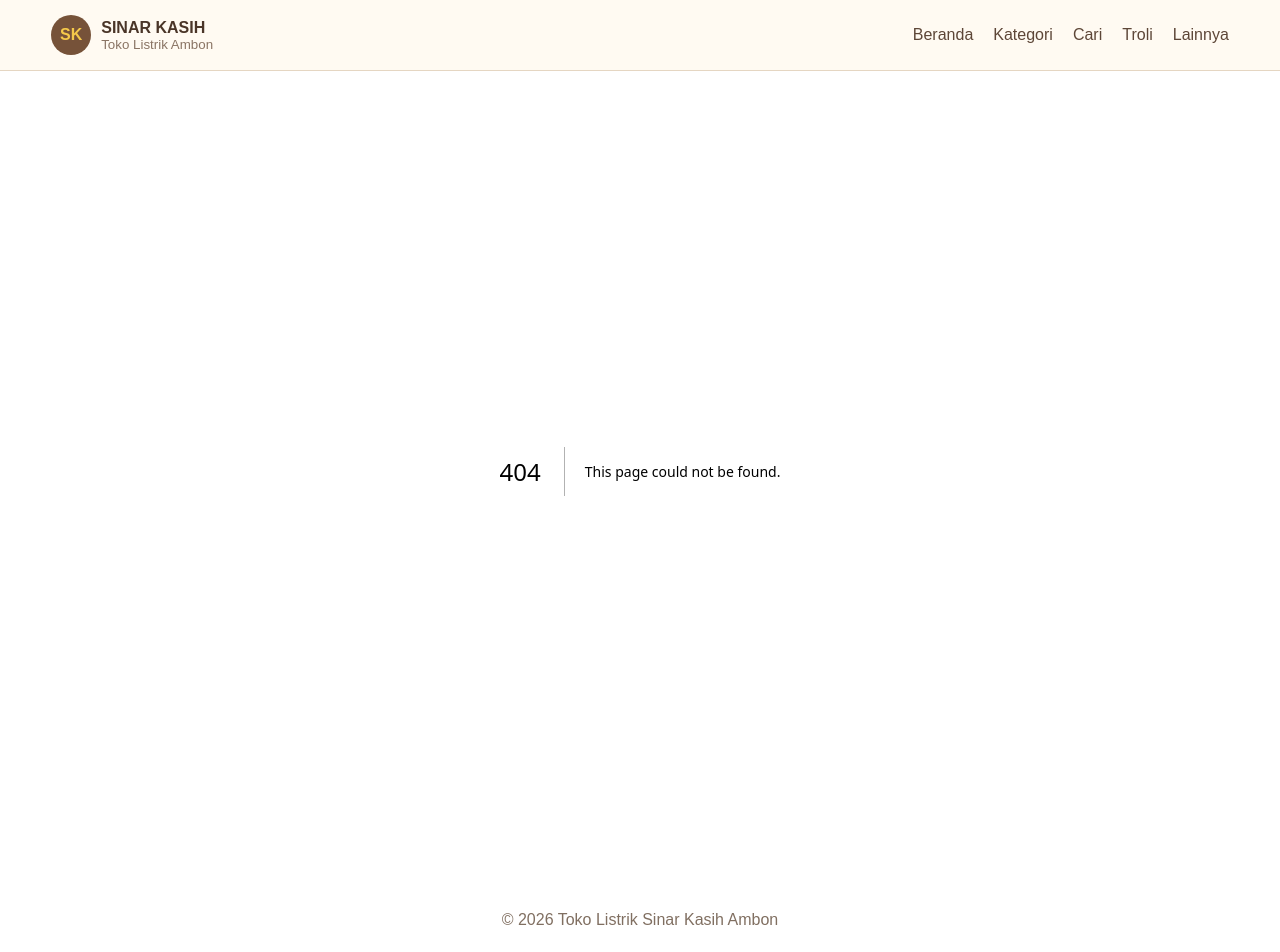
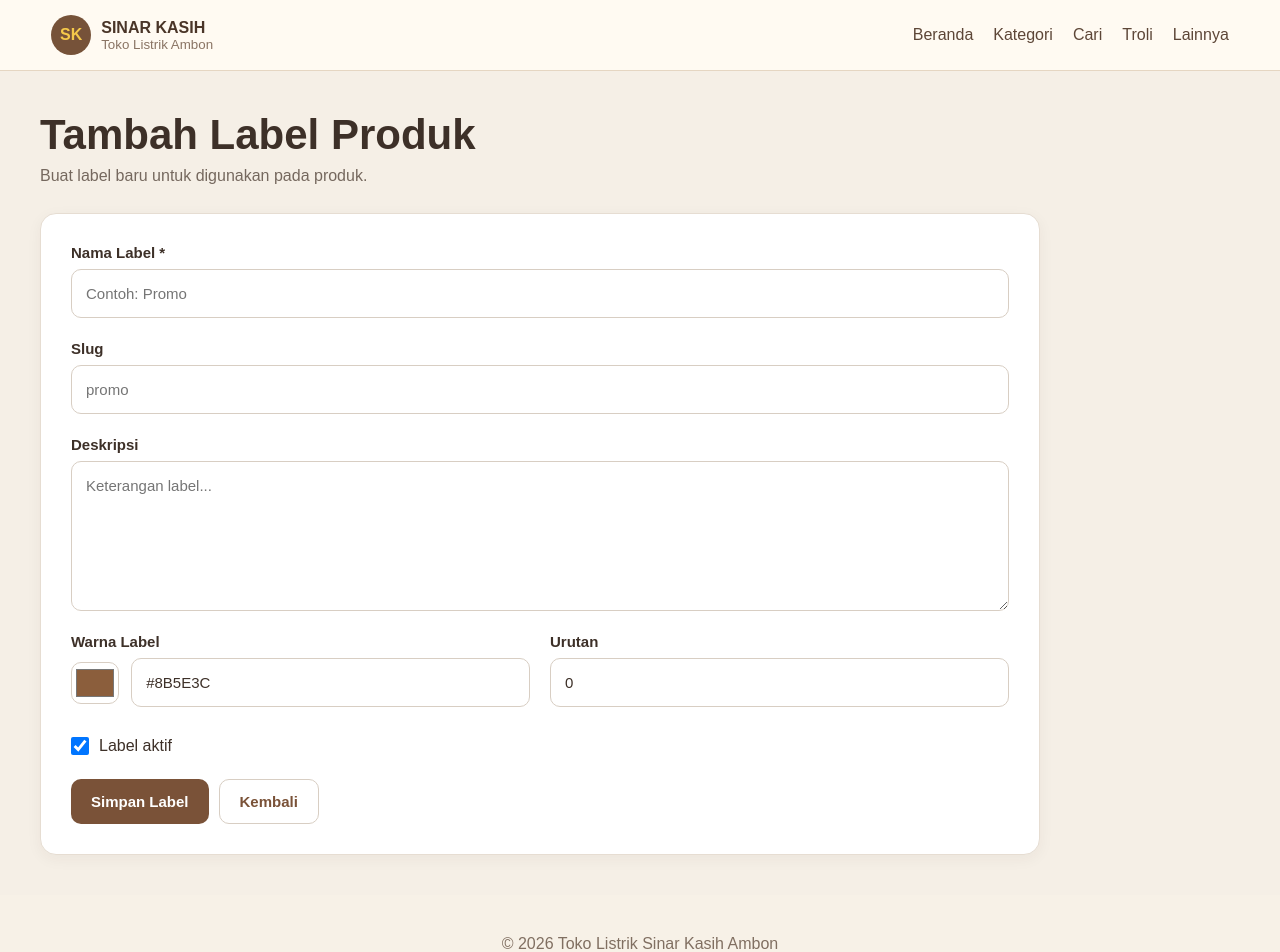
Before and after one commit to sinarkasih/website-sinar-kasih, a Next.js app: page /admin/produk/label/tambah in a window 1280 px wide. Before the commit this address had no page. Shown: the top 952 px of the page. Built offline with nearby package versions, Linux system fonts and the light colour scheme; no server answers.

Commit message:
Create page.js

```diff
--- /dev/null
+++ b/app/admin/produk/label/tambah/page.js
@@ -0,0 +1,296 @@
+"use client";
+
+import { useState } from "react";
+import { useRouter } from "next/navigation";
+import { getSupabase } from "@/lib/supabase";
+
+function buatSlug(text) {
+  return text
+    .toLowerCase()
+    .trim()
+    .replace(/[^\w\s-]/g, "")
+    .replace(/\s+/g, "-")
+    .replace(/-+/g, "-");
+}
+
+export default function TambahLabelPage() {
+  const router = useRouter();
+  const supabase = getSupabase();
+
+  const [form, setForm] = useState({
+    nama: "",
+    slug: "",
+    deskripsi: "",
+    warna: "#8B5E3C",
+    aktif: true,
+    urutan: 0,
+  });
+
+  const [saving, setSaving] = useState(false);
+  const [message, setMessage] = useState("");
+
+  function handleNamaChange(value) {
+    setForm((current) => ({
+      ...current,
+      nama: value,
+      slug: buatSlug(value),
+    }));
+  }
+
+  async function handleSubmit(e) {
+    e.preventDefault();
+
+    if (!form.nama.trim()) {
+      setMessage("Nama label wajib diisi.");
+      return;
+    }
+
+    setSaving(true);
+    setMessage("");
+
+    const { error } = await supabase
+      .from("label_produk")
+      .insert({
+        nama: form.nama.trim(),
+        slug:
+          form.slug.trim() ||
+          buatSlug(form.nama),
+        deskripsi:
+          form.deskripsi.trim() || null,
+        warna: form.warna || null,
+        aktif: form.aktif,
+        urutan: Number(form.urutan) || 0,
+      });
+
+    if (error) {
+      setMessage(
+        "Gagal menyimpan label: " +
+          error.message
+      );
+      setSaving(false);
+      return;
+    }
+
+    router.push("/admin/produk/label");
+  }
+
+  return (
+    <main className="admin-content">
+
+      <div className="admin-page-header">
+        <div>
+          <h1>Tambah Label Produk</h1>
+
+          <p>
+            Buat label baru untuk digunakan
+            pada produk.
+          </p>
+        </div>
+      </div>
+
+      <div className="admin-card">
+
+        <form
+          onSubmit={handleSubmit}
+          className="admin-form"
+        >
+
+          {message && (
+            <div className="admin-message">
+              {message}
+            </div>
+          )}
+
+          <div className="admin-form-group">
+
+            <label>
+              Nama Label *
+            </label>
+
+            <input
+              type="text"
+              value={form.nama}
+              onChange={(e) =>
+                handleNamaChange(
+                  e.target.value
+                )
+              }
+              placeholder="Contoh: Promo"
+              required
+            />
+
+          </div>
+
+          <div className="admin-form-group">
+
+            <label>
+              Slug
+            </label>
+
+            <input
+              type="text"
+              value={form.slug}
+              onChange={(e) =>
+                setForm({
+                  ...form,
+                  slug: e.target.value,
+                })
+              }
+              placeholder="promo"
+            />
+
+          </div>
+
+          <div className="admin-form-group">
+
+            <label>
+              Deskripsi
+            </label>
+
+            <textarea
+              rows="4"
+              value={form.deskripsi}
+              onChange={(e) =>
+                setForm({
+                  ...form,
+                  deskripsi:
+                    e.target.value,
+                })
+              }
+              placeholder="Keterangan label..."
+            />
+
+          </div>
+
+          <div className="admin-form-grid">
+
+            <div className="admin-form-group">
+
+              <label>
+                Warna Label
+              </label>
+
+              <div
+                style={{
+                  display: "flex",
+                  alignItems: "center",
+                  gap: "12px",
+                }}
+              >
+
+                <input
+                  type="color"
+                  value={form.warna}
+                  onChange={(e) =>
+                    setForm({
+                      ...form,
+                      warna:
+                        e.target.value,
+                    })
+                  }
+                  style={{
+                    width: "55px",
+                    height: "42px",
+                    padding: "2px",
+                  }}
+                />
+
+                <input
+                  type="text"
+                  value={form.warna}
+                  onChange={(e) =>
+                    setForm({
+                      ...form,
+                      warna:
+                        e.target.value,
+                    })
+                  }
+                  placeholder="#8B5E3C"
+                />
+
+              </div>
+
+            </div>
+
+            <div className="admin-form-group">
+
+              <label>
+                Urutan
+              </label>
+
+              <input
+                type="number"
+                min="0"
+                value={form.urutan}
+                onChange={(e) =>
+                  setForm({
+                    ...form,
+                    urutan:
+                      e.target.value,
+                  })
+                }
+              />
+
+            </div>
+
+          </div>
+
+          <label className="admin-form-checkbox">
+
+            <input
+              type="checkbox"
+              checked={form.aktif}
+              onChange={(e) =>
+                setForm({
+                  ...form,
+                  aktif:
+                    e.target.checked,
+                })
+              }
+            />
+
+            <span>
+              Label aktif
+            </span>
+
+          </label>
+
+          <div
+            style={{
+              display: "flex",
+              gap: "10px",
+              marginTop: "20px",
+            }}
+          >
+
+            <button
+              type="submit"
+              className="admin-primary-button"
+              disabled={saving}
+            >
+              {saving
+                ? "Menyimpan..."
+                : "Simpan Label"}
+            </button>
+
+            <button
+              type="button"
+              className="admin-secondary-button"
+              onClick={() =>
+                router.push(
+                  "/admin/produk/label"
+                )
+              }
+            >
+              Kembali
+            </button>
+
+          </div>
+
+        </form>
+
+      </div>
+
+    </main>
+  );
+}
```
